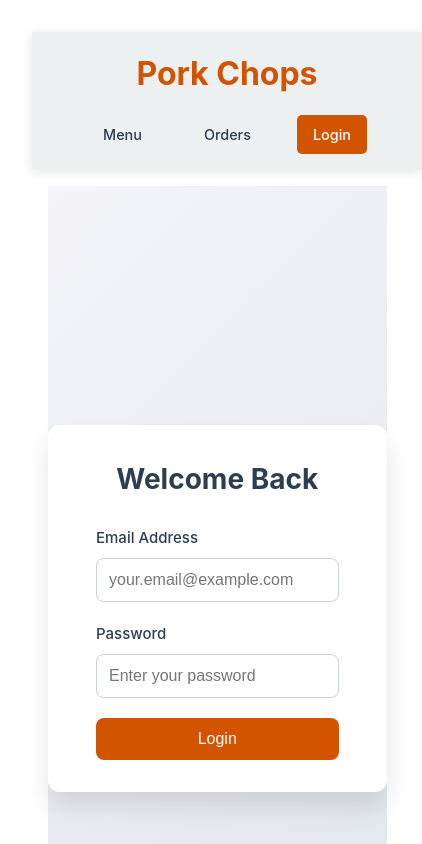
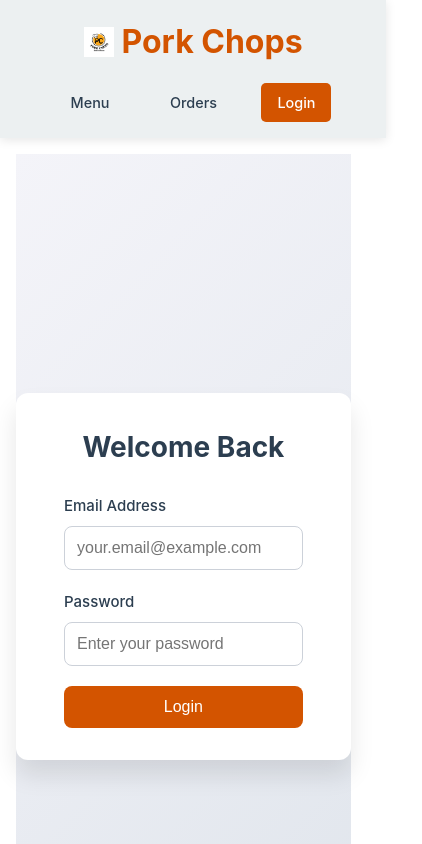
Before and after one commit to Sadiq-on-Codes/fast-food-ordering-application, a Vue app: page /login in a window 390 px wide. Shown: the top 844 px of the page, 422 px wide, since content can reach past the window. Built offline with nearby package versions, Linux system fonts and the light colour scheme; no server answers.

Commit message:
logo added

```diff
--- a/index.html
+++ b/index.html
@@ -5,7 +5,7 @@
     <link rel="icon" href="/favicon.ico">
     <meta name="viewport" content="width=device-width, initial-scale=1.0">
     <link rel="stylesheet" href="https://cdnjs.cloudflare.com/ajax/libs/font-awesome/6.5.1/css/all.min.css">
-    <title>Vite App</title>
+    <title>Pork Chops - Simply Delish</title>
   </head>
   <body>
     <div id="app"></div>
--- a/src/App.vue
+++ b/src/App.vue
@@ -30,7 +30,7 @@ import Footer from './components/Footer.vue'
   min-height: 100vh;
   display: flex;
   flex-direction: column;
-  width: 100vw;
+  width: 99vw;
   justify-content: center;
 }
 
--- a/src/assets/main.css
+++ b/src/assets/main.css
@@ -3,7 +3,7 @@
 #app {
   max-width: 100vw;
   margin: 0 auto;
-  padding: 2rem;
+  /* padding: 2rem; */
   font-weight: normal;
 }
 
@@ -30,6 +30,6 @@ a,
   #app {
     display: grid;
     /* grid-template-columns: 1fr 1fr; */
-    padding: 0 2rem;
+    /* padding: 0 2rem; */
   }
 }
--- a/src/components/Header.vue
+++ b/src/components/Header.vue
@@ -1,7 +1,10 @@
 <template>
   <header class="header">
     <div class="header-content">
-      <h1 class="brand">Pork Chops</h1>
+      <div class="brand-container">
+        <img src="/logo.jpg" alt="Pork Chops Logo" class="logo" />
+        <h1 class="brand">Pork Chops</h1>
+      </div>
       <nav class="nav">
         <router-link to="/" class="nav-link" active-class="active">
           Menu
@@ -9,7 +12,7 @@
         <router-link to="/order" class="nav-link" active-class="active">
           Orders <span v-if="orderCount > 0" class="order-count">{{ orderCount }}</span>
         </router-link>
-        <router-link v-if="isUserAuthenticated" to="/admin" class="nav-link admin-link" active-class="active">
+        <router-link v-if="isUserAuthenticated" to="/admin" class="nav-link" active-class="active">
           Admin
         </router-link>
         <button
@@ -150,6 +153,18 @@ const orderCount = computed(() => {
   margin-left: 0.5rem;
 }
 
+.brand-container {
+  display: flex;
+  align-items: center;
+  gap: 1rem;
+}
+
+.logo {
+  height: 40px;
+  width: auto;
+  object-fit: contain;
+}
+
 @media (max-width: 768px) {
   .header-content {
     flex-direction: column;
@@ -167,5 +182,13 @@ const orderCount = computed(() => {
     padding: 0.5rem 1rem;
     font-size: 0.9rem;
   }
+
+  .brand-container {
+    gap: 0.5rem;
+  }
+
+  .logo {
+    height: 30px;
+  }
 }
 </style>
--- a/src/views/AdminView.vue
+++ b/src/views/AdminView.vue
@@ -101,8 +101,14 @@
                 <button type="button" @click="showAddForm = false" class="cancel-button">
                   Cancel
                 </button>
-                <button type="submit" :disabled="loading" class="primary-button">
-                  <span v-if="loading" class="spinner"></span>
+                <button
+                  type="submit"
+                  :disabled="loading || uploadInProgress"
+                  class="primary-button"
+                >
+                  <span v-if="uploadInProgress" class="spinner small"></span>
+                  <span v-if="uploadInProgress">Uploading...</span>
+                  <span v-else-if="loading" class="spinner"></span>
                   <span v-else>Add Menu Item</span>
                 </button>
               </div>
@@ -112,10 +118,10 @@
               <h4>Preview</h4>
               <div class="preview-card">
                 <div class="preview-image">
-                  <img :src="newItem.image_url || '../assets/order.jpg'" :alt="newItem.name || 'Preview'">
-                  <span v-if="newItem.category" :class="['category-badge', newItem.category]">
-                    {{ newItem.category }}
-                  </span>
+                  <img
+                    :src="newItem.image_url || previewImage || defaultImage"
+                    :alt="newItem.name || 'Preview'"
+                  />
                 </div>
                 <div class="preview-content">
                   <h3>{{ newItem.name || 'Item Name' }}</h3>
@@ -251,40 +257,40 @@ const newItem = ref({
   active: true  // Changed from available to active
 })
 
-const uploadedImageUrl = ref('')
+// Separate ref for immediate preview
+const previewImage = ref('')
+// Track file upload status
+const uploadInProgress = ref(false)
 
 const handleFileUpload = async (event) => {
   const file = event.target.files[0]
   if (!file) return
 
-  // Set a local preview first
-  newItem.value.image_url = URL.createObjectURL(file)
+  uploadInProgress.value = true
+  previewImage.value = URL.createObjectURL(file)
 
-  // Create a unique file name
-  const fileName = `${Date.now()}_${file.name}`
+  try {
+    const fileName = `${Date.now()}_${file.name}`
 
-  // Upload the file to the "menu-images" bucket
-  let { data, error } = await supabase.storage
-    .from('menu-images')
-    .upload(fileName, file)
+    let { data, error } = await supabase.storage
+      .from('menu-images')
+      .upload(fileName, file)
 
-  if (error) {
-    console.error("File upload error:", error)
-    return
+    if (error) throw error
+
+    // Get the public URL using the correct method
+    const { data: publicUrlData } = supabase.storage
+      .from('menu-images')
+      .getPublicUrl(fileName)
+
+    // The URL is in publicUrlData.publicUrl
+    newItem.value.image_url = publicUrlData.publicUrl
+    console.log('Upload successful, URL:', publicUrlData.publicUrl)
+  } catch (error) {
+    console.error('Upload error:', error)
+  } finally {
+    uploadInProgress.value = false
   }
-
-  // Retrieve the public URL for the uploaded file
-  const { publicURL, error: urlError } = supabase.storage
-    .from('menu-images')
-    .getPublicUrl(data.path)
-
-  if (urlError) {
-    console.error("Error getting public URL:", urlError)
-    return
-  }
-
-  // Update the image_url with the public URL once the upload is finished
-  newItem.value.image_url = publicURL
 }
 
 const filteredOrders = computed(() => {
```
Also changed, not shown: public/logo.jpg (added).
